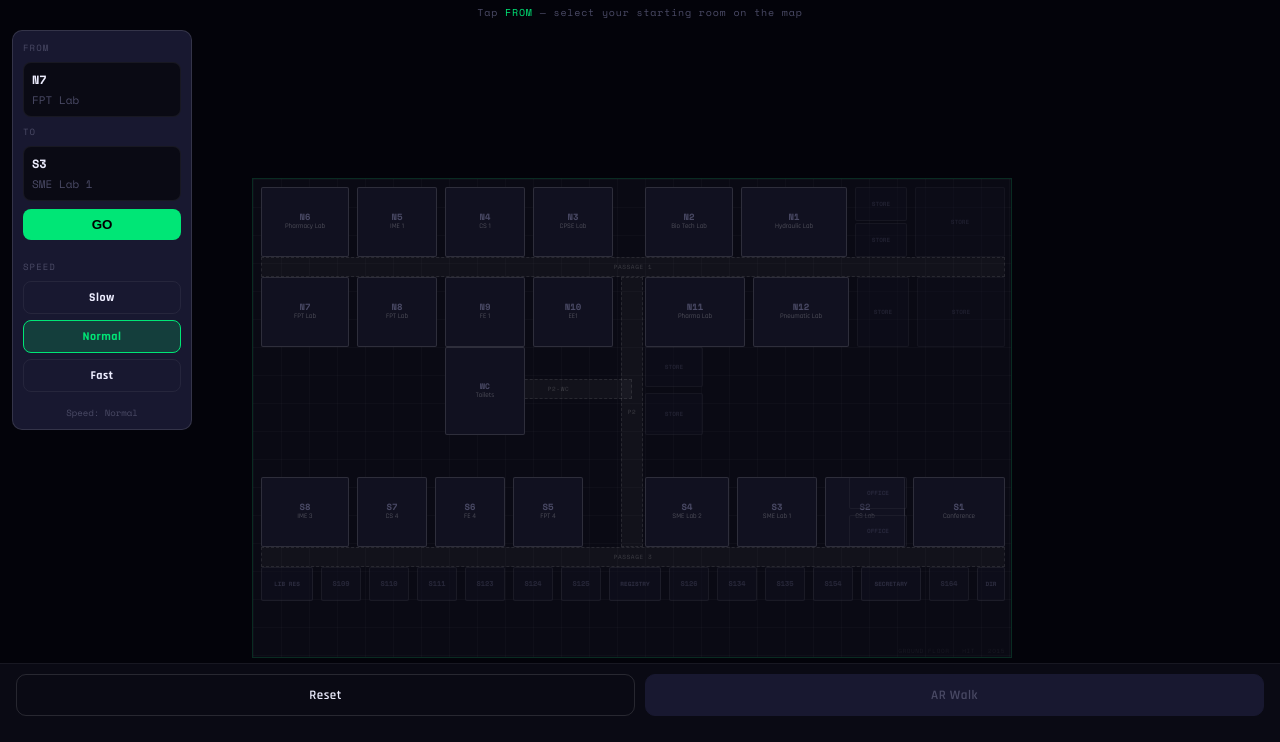
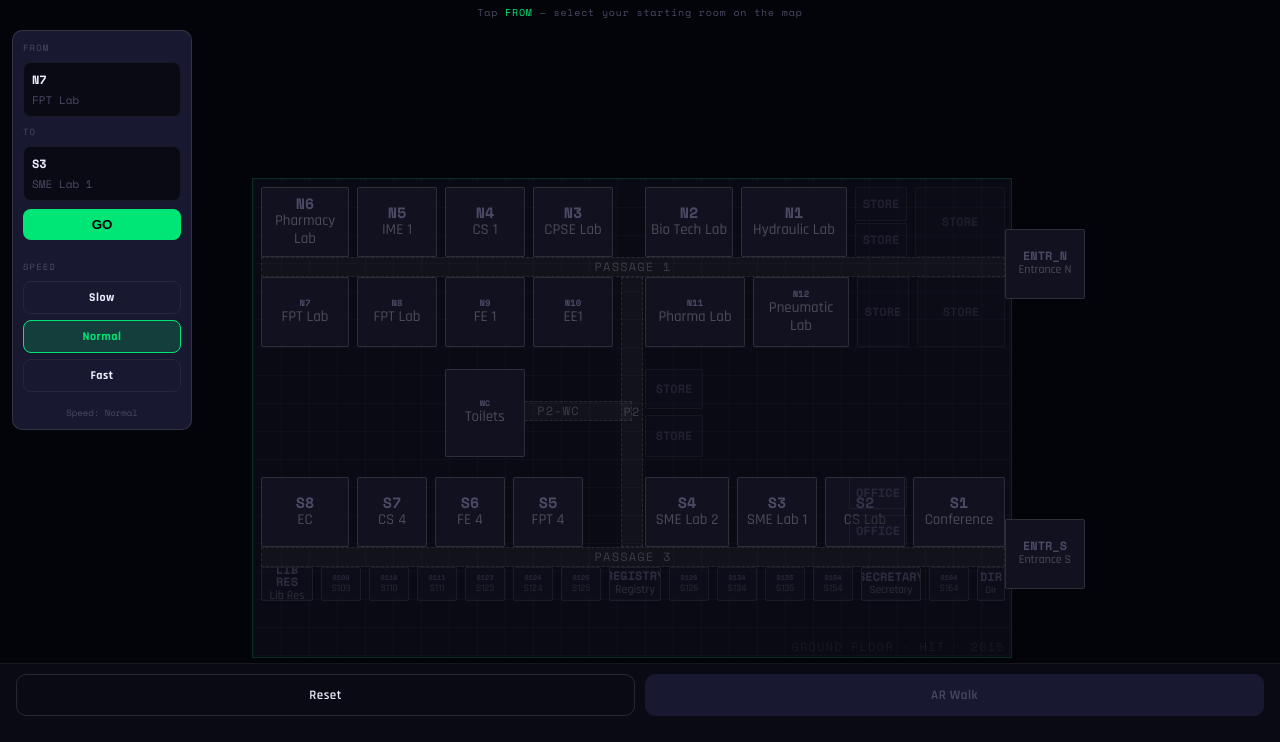
Before and after one commit to becomingaman2000-ship-it/hitarnav, a Django app: page /analyze-rooms/ in a window 1280 px wide. Shown: the part 58-800 px from the top of the page. Run offline with Django 5.2, Linux system fonts and the light colour scheme.

Commit message:
tashinga commit 1856 2-5-2026

```diff
--- a/navigator/templates/navigator/ar-indoor-navigator.html
+++ b/navigator/templates/navigator/ar-indoor-navigator.html
@@ -141,7 +141,7 @@ html,body{width:100%;height:100%;background:var(--bg);color:var(--text);font-fam
   background:rgba(255,255,255,.03);
   border:1px dashed rgba(255,255,255,.09);
   display:flex;align-items:center;justify-content:center;
-  font-family:var(--mono);font-size:6px;letter-spacing:.1em;
+  font-family:var(--mono);font-size:12px;letter-spacing:.1em;
   color:rgba(255,255,255,.18);text-transform:uppercase;
 }
 
@@ -486,65 +486,69 @@ html,body{width:100%;height:100%;background:var(--bg);color:var(--text);font-fam
       <!-- PASSAGES -->
       <div class="fp-passage" style="top:78px;left:8px;width:744px;height:20px">PASSAGE 1</div>
       <div class="fp-passage" style="top:98px;left:368px;width:22px;height:270px">P2</div>
-      <div class="fp-passage" style="top:200px;left:232px;width:147px;height:20px">P2-WC</div>
+      <div class="fp-passage" style="top:222px;left:232px;width:147px;height:20px">P2-WC</div>
       <div class="fp-passage" style="top:368px;left:8px;width:744px;height:20px">PASSAGE 3</div>
 
+      <!-- ENTRANCES -->
+      <div class="fp-room" style="top:50px;left:752px;width:80px;height:70px" data-id="ENTRANCE_N" data-name="Entrance N"><div class="rm-id" style="font-size: 12px;">ENTR_N</div><div class="rm-name" style="font-size: 12px;">Entrance N</div></div>
+      <div class="fp-room" style="top:340px;left:752px;width:80px;height:70px" data-id="ENTRANCE_S" data-name="Entrance S"><div class="rm-id" style="font-size: 12px;">ENTR_S</div><div class="rm-name" style="font-size: 12px;">Entrance S</div></div>
+
       <!-- TOP ROW N1-N6 -->
-      <div class="fp-room" style="top:8px;left:8px;width:88px;height:70px" data-id="N6" data-name="Pharmacy Lab"><div class="rm-id">N6</div><div class="rm-name">Pharmacy Lab</div></div>
-      <div class="fp-room" style="top:8px;left:104px;width:80px;height:70px" data-id="N5" data-name="IME 1"><div class="rm-id">N5</div><div class="rm-name">IME 1</div></div>
-      <div class="fp-room" style="top:8px;left:192px;width:80px;height:70px" data-id="N4" data-name="CS 1"><div class="rm-id">N4</div><div class="rm-name">CS 1</div></div>
-      <div class="fp-room" style="top:8px;left:280px;width:80px;height:70px" data-id="N3" data-name="CPSE Lab"><div class="rm-id">N3</div><div class="rm-name">CPSE Lab</div></div>
-      <div class="fp-room" style="top:8px;left:392px;width:88px;height:70px" data-id="N2" data-name="Bio Tech Lab"><div class="rm-id">N2</div><div class="rm-name">Bio Tech Lab</div></div>
-      <div class="fp-room" style="top:8px;left:488px;width:106px;height:70px" data-id="N1" data-name="Hydraulic Lab"><div class="rm-id">N1</div><div class="rm-name">Hydraulic Lab</div></div>
-      <div class="fp-room" style="top:8px;left:602px;width:52px;height:34px;cursor:default;opacity:.35"><div class="rm-id" style="font-size:6px">STORE</div></div>
-      <div class="fp-room" style="top:44px;left:602px;width:52px;height:34px;cursor:default;opacity:.35"><div class="rm-id" style="font-size:6px">STORE</div></div>
-      <div class="fp-room" style="top:8px;left:662px;width:90px;height:70px;cursor:default;opacity:.3"><div class="rm-id" style="font-size:6px">STORE</div></div>
+      <div class="fp-room" style="top:8px;left:8px;width:88px;height:70px" data-id="N6" data-name="Pharmacy Lab"><div class="rm-id" style="font-size: 15px;">N6</div><div class="rm-name" style="font-size: 15px;">Pharmacy Lab</div></div>
+      <div class="fp-room" style="top:8px;left:104px;width:80px;height:70px" data-id="N5" data-name="IME 1"><div class="rm-id" style="font-size: 15px;">N5</div><div class="rm-name" style="font-size: 15px;">IME 1</div></div>
+      <div class="fp-room" style="top:8px;left:192px;width:80px;height:70px" data-id="N4" data-name="CS 1"><div class="rm-id" style="font-size: 15px;">N4</div><div class="rm-name" style="font-size: 15px;">CS 1</div></div>
+      <div class="fp-room" style="top:8px;left:280px;width:80px;height:70px" data-id="N3" data-name="CPSE Lab"><div class="rm-id" style="font-size: 15px;">N3</div><div class="rm-name" style="font-size: 15px;">CPSE Lab</div></div>
+      <div class="fp-room" style="top:8px;left:392px;width:88px;height:70px" data-id="N2" data-name="Bio Tech Lab"><div class="rm-id" style="font-size: 15px;">N2</div><div class="rm-name" style="font-size: 15px;">Bio Tech Lab</div></div>
+      <div class="fp-room" style="top:8px;left:488px;width:106px;height:70px" data-id="N1" data-name="Hydraulic Lab"><div class="rm-id" style="font-size: 15px;">N1</div><div class="rm-name" style="font-size: 15px;">Hydraulic Lab</div></div>
+      <div class="fp-room" style="top:8px;left:602px;width:52px;height:34px;cursor:default;opacity:.35"><div class="rm-id" style="font-size:12px">STORE</div></div>
+      <div class="fp-room" style="top:44px;left:602px;width:52px;height:34px;cursor:default;opacity:.35"><div class="rm-id" style="font-size:12px">STORE</div></div>
+      <div class="fp-room" style="top:8px;left:662px;width:90px;height:70px;cursor:default;opacity:.3"><div class="rm-id" style="font-size:12px">STORE</div></div>
 
       <!-- SECOND ROW N7-N12 -->
-      <div class="fp-room" style="top:98px;left:8px;width:88px;height:70px" data-id="N7" data-name="FPT Lab"><div class="rm-id">N7</div><div class="rm-name">FPT Lab</div></div>
-      <div class="fp-room" style="top:98px;left:104px;width:80px;height:70px" data-id="N8" data-name="FPT Lab"><div class="rm-id">N8</div><div class="rm-name">FPT Lab</div></div>
-      <div class="fp-room" style="top:98px;left:192px;width:80px;height:70px" data-id="N9" data-name="FE 1"><div class="rm-id">N9</div><div class="rm-name">FE 1</div></div>
-      <div class="fp-room" style="top:98px;left:280px;width:80px;height:70px" data-id="N10" data-name="EE1"><div class="rm-id">N10</div><div class="rm-name">EE1</div></div>
-      <div class="fp-room" style="top:98px;left:392px;width:100px;height:70px" data-id="N11" data-name="Pharmaceutical Lab"><div class="rm-id">N11</div><div class="rm-name">Pharma Lab</div></div>
-      <div class="fp-room" style="top:98px;left:500px;width:96px;height:70px" data-id="N12" data-name="Pneumatic Lab"><div class="rm-id">N12</div><div class="rm-name">Pneumatic Lab</div></div>
-      <div class="fp-room" style="top:98px;left:604px;width:52px;height:70px;cursor:default;opacity:.35"><div class="rm-id" style="font-size:6px">STORE</div></div>
-      <div class="fp-room" style="top:98px;left:664px;width:88px;height:70px;cursor:default;opacity:.3"><div class="rm-id" style="font-size:6px">STORE</div></div>
+      <div class="fp-room" style="top:98px;left:8px;width:88px;height:70px" data-id="N7" data-name="FPT Lab"><div class="rm-id">N7</div><div class="rm-name" style="font-size: 15px;">FPT Lab</div></div>
+      <div class="fp-room" style="top:98px;left:104px;width:80px;height:70px" data-id="N8" data-name="FPT Lab"><div class="rm-id">N8</div><div class="rm-name" style="font-size: 15px;">FPT Lab</div></div>
+      <div class="fp-room" style="top:98px;left:192px;width:80px;height:70px" data-id="N9" data-name="FE 1"><div class="rm-id">N9</div><div class="rm-name" style="font-size: 15px;">FE 1</div></div>
+      <div class="fp-room" style="top:98px;left:280px;width:80px;height:70px" data-id="N10" data-name="EE1"><div class="rm-id">N10</div><div class="rm-name" style="font-size: 15px;">EE1</div></div>
+      <div class="fp-room" style="top:98px;left:392px;width:100px;height:70px" data-id="N11" data-name="Pharmaceutical Lab"><div class="rm-id">N11</div><div class="rm-name" style="font-size: 15px;">Pharma Lab</div></div>
+      <div class="fp-room" style="top:98px;left:500px;width:96px;height:70px" data-id="N12" data-name="Pneumatic Lab"><div class="rm-id">N12</div><div class="rm-name" style="font-size: 15px;">Pneumatic Lab</div></div>
+      <div class="fp-room" style="top:98px;left:604px;width:52px;height:70px;cursor:default;opacity:.35"><div class="rm-id" style="font-size:12px">STORE</div></div>
+      <div class="fp-room" style="top:98px;left:664px;width:88px;height:70px;cursor:default;opacity:.3"><div class="rm-id" style="font-size:12px">STORE</div></div>
 
       <!-- TOILETS centre -->
-      <div class="fp-room" style="top:168px;left:192px;width:80px;height:88px" data-id="TOILETS" data-name="Toilets"><div class="rm-id" style="font-size:8px">WC</div><div class="rm-name">Toilets</div></div>
-      <div class="fp-room" style="top:168px;left:392px;width:58px;height:40px;cursor:default;opacity:.35"><div class="rm-id" style="font-size:6px">STORE</div></div>
-      <div class="fp-room" style="top:214px;left:392px;width:58px;height:42px;cursor:default;opacity:.35"><div class="rm-id" style="font-size:6px">STORE</div></div>
+      <div class="fp-room" style="top:190px;left:192px;width:80px;height:88px" data-id="TOILETS" data-name="Toilets"><div class="rm-id" style="font-size:8px">WC</div><div class="rm-name" style="font-size: 15px;">Toilets</div></div>
+      <div class="fp-room" style="top:190px;left:392px;width:58px;height:40px;cursor:default;opacity:.35"><div class="rm-id" style="font-size:12px">STORE</div></div>
+      <div class="fp-room" style="top:236px;left:392px;width:58px;height:42px;cursor:default;opacity:.35"><div class="rm-id" style="font-size:12px">STORE</div></div>
 
       <!-- S BLOCK -->
-      <div class="fp-room" style="top:298px;left:8px;width:88px;height:70px" data-id="S8" data-name="IME 3"><div class="rm-id">S8</div><div class="rm-name">IME 3</div></div>
-      <div class="fp-room" style="top:298px;left:104px;width:70px;height:70px" data-id="S7" data-name="CS 4"><div class="rm-id">S7</div><div class="rm-name">CS 4</div></div>
-      <div class="fp-room" style="top:298px;left:182px;width:70px;height:70px" data-id="S6" data-name="FE 4"><div class="rm-id">S6</div><div class="rm-name">FE 4</div></div>
-      <div class="fp-room" style="top:298px;left:260px;width:70px;height:70px" data-id="S5" data-name="FPT 4"><div class="rm-id">S5</div><div class="rm-name">FPT 4</div></div>
-      <div class="fp-room" style="top:298px;left:392px;width:84px;height:70px" data-id="S4" data-name="SME Lab 2"><div class="rm-id">S4</div><div class="rm-name">SME Lab 2</div></div>
-      <div class="fp-room" style="top:298px;left:484px;width:80px;height:70px" data-id="S3" data-name="SME Lab 1"><div class="rm-id">S3</div><div class="rm-name">SME Lab 1</div></div>
-      <div class="fp-room" style="top:298px;left:572px;width:80px;height:70px" data-id="S2" data-name="Computer Lab"><div class="rm-id">S2</div><div class="rm-name">CS Lab</div></div>
-      <div class="fp-room" style="top:298px;left:660px;width:92px;height:70px" data-id="S1" data-name="Conference Room"><div class="rm-id">S1</div><div class="rm-name">Conference</div></div>
-      <div class="fp-room" style="top:298px;left:596px;width:58px;height:32px;cursor:default;opacity:.4"><div class="rm-id" style="font-size:6px">OFFICE</div></div>
-      <div class="fp-room" style="top:336px;left:596px;width:58px;height:32px;cursor:default;opacity:.4"><div class="rm-id" style="font-size:6px">OFFICE</div></div>
+      <div class="fp-room" style="top:298px;left:8px;width:88px;height:70px;" data-id="S8" data-name="IME 3"><div class="rm-id"  style="font-size: 15px;">S8</div><div class="rm-name" style="font-size: 15px;">EC </div></div>
+      <div class="fp-room" style="top:298px;left:104px;width:70px;height:70px" data-id="S7" data-name="CS 4"><div class="rm-id" style="font-size: 15px;">S7</div><div class="rm-name" style="font-size: 15px;">CS 4</div></div>
+      <div class="fp-room" style="top:298px;left:182px;width:70px;height:70px" data-id="S6" data-name="FE 4"><div class="rm-id" style="font-size: 15px;">S6</div><div class="rm-name"  style="font-size: 15px;">FE 4</div></div>
+      <div class="fp-room" style="top:298px;left:260px;width:70px;height:70px" data-id="S5" data-name="FPT 4"><div class="rm-id" style="font-size: 15px;">S5</div><div class="rm-name" style="font-size: 15px;">FPT 4</div></div>
+      <div class="fp-room" style="top:298px;left:392px;width:84px;height:70px" data-id="S4" data-name="SME Lab 2"><div class="rm-id" style="font-size: 15px;">S4</div><div class="rm-name"style="font-size: 15px;">SME Lab 2</div></div>
+      <div class="fp-room" style="top:298px;left:484px;width:80px;height:70px" data-id="S3" data-name="SME Lab 1"><div class="rm-id" style="font-size: 15px;">S3</div><div class="rm-name" style="font-size: 15px;">SME Lab 1</div></div>
+      <div class="fp-room" style="top:298px;left:572px;width:80px;height:70px" data-id="S2" data-name="Computer Lab"><div class="rm-id" style="font-size: 15px;">S2</div><div class="rm-name" style="font-size: 15px;">CS Lab</div></div>
+      <div class="fp-room" style="top:298px;left:660px;width:92px;height:70px" data-id="S1" data-name="Conference Room"><div class="rm-id" style="font-size: 15px;">S1</div><div class="rm-name" style="font-size: 15px;">Conference</div></div>
+      <div class="fp-room" style="top:298px;left:596px;width:58px;height:32px;cursor:default;opacity:.4"><div class="rm-id" style="font-size:12px">OFFICE</div></div>
+      <div class="fp-room" style="top:336px;left:596px;width:58px;height:32px;cursor:default;opacity:.4"><div class="rm-id" style="font-size:12px">OFFICE</div></div>
 
       <!-- OFFICES STRIP -->
-      <div class="fp-room" style="top:388px;left:8px;width:52px;height:34px;opacity:.55" data-id="LIB_RES" data-name="Library Reserve"><div class="rm-id" style="font-size:6px">LIB RES</div></div>
-      <div class="fp-room" style="top:388px;left:68px;width:40px;height:34px;opacity:.45" data-id="S109" data-name="S109"><div class="rm-id" style="font-size:7px">S109</div></div>
-      <div class="fp-room" style="top:388px;left:116px;width:40px;height:34px;opacity:.45" data-id="S110" data-name="S110"><div class="rm-id" style="font-size:7px">S110</div></div>
-      <div class="fp-room" style="top:388px;left:164px;width:40px;height:34px;opacity:.45" data-id="S111" data-name="S111"><div class="rm-id" style="font-size:7px">S111</div></div>
-      <div class="fp-room" style="top:388px;left:212px;width:40px;height:34px;opacity:.45" data-id="S123" data-name="S123"><div class="rm-id" style="font-size:7px">S123</div></div>
-      <div class="fp-room" style="top:388px;left:260px;width:40px;height:34px;opacity:.45" data-id="S124" data-name="S124"><div class="rm-id" style="font-size:7px">S124</div></div>
-      <div class="fp-room" style="top:388px;left:308px;width:40px;height:34px;opacity:.45" data-id="S125" data-name="S125"><div class="rm-id" style="font-size:7px">S125</div></div>
-      <div class="fp-room" style="top:388px;left:356px;width:52px;height:34px;opacity:.55" data-id="REGISTRY" data-name="Registry"><div class="rm-id" style="font-size:6px">REGISTRY</div></div>
-      <div class="fp-room" style="top:388px;left:416px;width:40px;height:34px;opacity:.45" data-id="S126" data-name="S126"><div class="rm-id" style="font-size:7px">S126</div></div>
-      <div class="fp-room" style="top:388px;left:464px;width:40px;height:34px;opacity:.45" data-id="S134" data-name="S134"><div class="rm-id" style="font-size:7px">S134</div></div>
-      <div class="fp-room" style="top:388px;left:512px;width:40px;height:34px;opacity:.45" data-id="S135" data-name="S135"><div class="rm-id" style="font-size:7px">S135</div></div>
-      <div class="fp-room" style="top:388px;left:560px;width:40px;height:34px;opacity:.45" data-id="S154" data-name="S154"><div class="rm-id" style="font-size:7px">S154</div></div>
-      <div class="fp-room" style="top:388px;left:608px;width:60px;height:34px;opacity:.55" data-id="SECRETARY" data-name="Secretary"><div class="rm-id" style="font-size:6px">SECRETARY</div></div>
-      <div class="fp-room" style="top:388px;left:676px;width:40px;height:34px;opacity:.45" data-id="S164" data-name="S164"><div class="rm-id" style="font-size:7px">S164</div></div>
-      <div class="fp-room" style="top:388px;left:724px;width:28px;height:34px;opacity:.55" data-id="DIR" data-name="Director"><div class="rm-id" style="font-size:6px">DIR</div></div>
-
-      <div style="position:absolute;bottom:2px;right:6px;font-family:var(--mono);font-size:6px;color:rgba(255,255,255,.06);letter-spacing:.1em;z-index:0;white-space:nowrap">GROUND FLOOR · HIT · 2015</div>
+      <div class="fp-room" style="top:388px;left:8px;width:52px;height:34px;opacity:.55" data-id="LIB_RES" data-name="Library Reserve"><div class="rm-id" style="font-size:12px">LIB RES</div><div class="rm-name" style="font-size: 12px;">Lib Res</div></div>
+      <div class="fp-room" style="top:388px;left:68px;width:40px;height:34px;opacity:.45" data-id="S109" data-name="S109"><div class="rm-id" style="font-size:7px">S109</div><div class="rm-name" style="font-size: 10px;">S109</div></div>
+      <div class="fp-room" style="top:388px;left:116px;width:40px;height:34px;opacity:.45" data-id="S110" data-name="S110"><div class="rm-id" style="font-size:7px">S110</div><div class="rm-name" style="font-size: 10px;">S110</div></div>
+      <div class="fp-room" style="top:388px;left:164px;width:40px;height:34px;opacity:.45" data-id="S111" data-name="S111"><div class="rm-id" style="font-size:7px">S111</div><div class="rm-name" style="font-size: 10px;">S111</div></div>
+      <div class="fp-room" style="top:388px;left:212px;width:40px;height:34px;opacity:.45" data-id="S123" data-name="S123"><div class="rm-id" style="font-size:7px">S123</div><div class="rm-name" style="font-size: 10px;">S123</div></div>
+      <div class="fp-room" style="top:388px;left:260px;width:40px;height:34px;opacity:.45" data-id="S124" data-name="S124"><div class="rm-id" style="font-size:7px">S124</div><div class="rm-name" style="font-size: 10px;">S124</div></div>
+      <div class="fp-room" style="top:388px;left:308px;width:40px;height:34px;opacity:.45" data-id="S125" data-name="S125"><div class="rm-id" style="font-size:7px">S125</div><div class="rm-name" style="font-size: 10px;">S125</div></div>
+      <div class="fp-room" style="top:388px;left:356px;width:52px;height:34px;opacity:.55" data-id="REGISTRY" data-name="Registry"><div class="rm-id" style="font-size:12px">REGISTRY</div><div class="rm-name" style="font-size: 12px;">Registry</div></div>
+      <div class="fp-room" style="top:388px;left:416px;width:40px;height:34px;opacity:.45" data-id="S126" data-name="S126"><div class="rm-id" style="font-size:7px">S126</div><div class="rm-name" style="font-size: 10px;">S126</div></div>
+      <div class="fp-room" style="top:388px;left:464px;width:40px;height:34px;opacity:.45" data-id="S134" data-name="S134"><div class="rm-id" style="font-size:7px">S134</div><div class="rm-name" style="font-size: 10px;">S134</div></div>
+      <div class="fp-room" style="top:388px;left:512px;width:40px;height:34px;opacity:.45" data-id="S135" data-name="S135"><div class="rm-id" style="font-size:7px">S135</div><div class="rm-name" style="font-size: 10px;">S135</div></div>
+      <div class="fp-room" style="top:388px;left:560px;width:40px;height:34px;opacity:.45" data-id="S154" data-name="S154"><div class="rm-id" style="font-size:7px">S154</div><div class="rm-name" style="font-size: 10px;">S154</div></div>
+      <div class="fp-room" style="top:388px;left:608px;width:60px;height:34px;opacity:.55" data-id="SECRETARY" data-name="Secretary"><div class="rm-id" style="font-size:12px">SECRETARY</div><div class="rm-name" style="font-size: 11px;">Secretary</div></div>
+      <div class="fp-room" style="top:388px;left:676px;width:40px;height:34px;opacity:.45" data-id="S164" data-name="S164"><div class="rm-id" style="font-size:7px">S164</div><div class="rm-name" style="font-size: 10px;">S164</div></div>
+      <div class="fp-room" style="top:388px;left:724px;width:28px;height:34px;opacity:.55" data-id="DIR" data-name="Director"><div class="rm-id" style="font-size:12px">DIR</div><div class="rm-name" style="font-size: 10px;">Dir</div></div>
+
+      <div style="position:absolute;bottom:2px;right:6px;font-family:var(--mono);font-size:12px;color:rgba(255,255,255,.06);letter-spacing:.1em;z-index:0;white-space:nowrap">GROUND FLOOR · HIT · 2015</div>
     </div>
   </div>
 
@@ -641,11 +645,13 @@ html,body{width:100%;height:100%;background:var(--bg);color:var(--text);font-fam
 // ROOM DEFINITIONS — center points for pathfinding
 // ══════════════════════════════════════════════════
 const ROOMS = {
+  ENTRANCE_N:{cx:792,cy:65},
+  ENTRANCE_S:{cx:792,cy:355},
   N6: {cx:52,  cy:43},  N5:{cx:144,cy:43},  N4:{cx:232,cy:43},
   N3: {cx:320, cy:43},  N2:{cx:436,cy:43},  N1:{cx:541,cy:43},
   N7: {cx:52,  cy:133}, N8:{cx:144,cy:133}, N9:{cx:232,cy:133},
   N10:{cx:320, cy:133}, N11:{cx:442,cy:133},N12:{cx:548,cy:133},
-  TOILETS:{cx:232,cy:212},
+  TOILETS:{cx:232,cy:244},
   S8: {cx:52,  cy:333}, S7:{cx:139,cy:333}, S6:{cx:217,cy:333},
   S5: {cx:295, cy:333}, S4:{cx:434,cy:333}, S3:{cx:524,cy:333},
   S2: {cx:612, cy:333}, S1:{cx:706,cy:333},
@@ -678,6 +684,8 @@ function buildPath(fromId, toId) {
   const isS = id => id.startsWith('S') && !id.startsWith('ST');
   const isOff = id => id === 'OFFICES';
   const isWC  = id => id === 'TOILETS';
+  const isEntrN = id => id === 'ENTRANCE_N';
+  const isEntrS = id => id === 'ENTRANCE_S';
 
   const rx = id => R[id].cx;
   const ry = id => R[id].cy;
@@ -695,16 +703,31 @@ function buildPath(fromId, toId) {
 
   // Helper function to determine if we need to cross passages
   const needsPassageCrossing = (startId, endId) => {
-    const startInN = isN(startId);
-    const startInS = isS(startId) || isOff(startId);
-    const endInN = isN(endId);
-    const endInS = isS(endId) || isOff(endId);
+    const startInN = isN(startId) || isEntrN(startId);
+    const startInS = isS(startId) || isOff(startId) || isEntrS(startId);
+    const endInN = isN(endId) || isEntrN(endId);
+    const endInS = isS(endId) || isOff(endId) || isEntrS(endId);
 
     return (startInN && endInS) || (startInS && endInN);
   };
 
+  // Check if both rooms are in S-block (need to route through passage)
+  const isBothSBlock = (startId, endId) => {
+    const startInS = isS(startId) || isOff(startId) || isEntrS(startId);
+    const endInS = isS(endId) || isOff(endId) || isEntrS(endId);
+    return startInS && endInS && !isWC(startId) && !isWC(endId);
+  };
+
   // Start: move to appropriate passage
-  if(inTopN(fromId)){
+  if(isEntrN(fromId)){
+    // From entrance N: move to top passage
+    pt(rx(fromId), 88);
+    pt(744, 88);
+  } else if(isEntrS(fromId)){
+    // From entrance S: move to bottom passage
+    pt(rx(fromId), 378);
+    pt(744, 378);
+  } else if(inTopN(fromId)){
     pt(rx(fromId), 78);
     pt(rx(fromId), 88);
   } else if(inBotN(fromId)){
@@ -746,6 +769,15 @@ function buildPath(fromId, toId) {
       pt(379, 378);
       // Go up vertical passage
       pt(379, 88);
+    }
+  }
+
+  // If both rooms are in S-block, force routing through bottom passage
+  if(isBothSBlock(fromId, toId)) {
+    const lastPt = pts[pts.length-1];
+    if(Math.abs(lastPt.y - 378) > 5) {
+      // Not at bottom passage yet, navigate to it
+      pt(lastPt.x, 378);
     }
   }
 
@@ -776,22 +808,35 @@ function buildPath(fromId, toId) {
     pt(rx(toId), 168);
     pt(rx(toId), ry(toId));
   } else if(isWC(toId)){
+    // TO TOILET: Always use passages only
     const lastPt = pts[pts.length-1];
-    // Check if we're at or near the vertical passage (P2)
-    if(Math.abs(lastPt.x - 379) < 10 && lastPt.y >= 98 && lastPt.y <= 368) {
-      // Coming from P2 vertical passage, use the new P2-WC passage
-      pt(379, 210); // Enter P2-WC passage
-      pt(232, 210); // Go to toilet area
-    } else if(lastPt.y > 88){
-      // Coming from bottom section, cross to top
-      pt(379, lastPt.y);
-      pt(379, 88);
-      pt(232, 88);
-    } else {
-      // Already at or near top passage
-      pt(232, 88);
+
+    // Step 1: Get to the horizontal top passage (y=88)
+    if(Math.abs(lastPt.y - 88) > 5) {
+      // If not at top passage, navigate to it
+      if(lastPt.y < 88) {
+        // Below top passage, go up to it
+        pt(lastPt.x, 88);
+      } else {
+        // Below top passage, go to vertical passage then up
+        pt(379, lastPt.y);
+        pt(379, 88);
+      }
     }
+
+    // Step 2: Move along top passage to vertical passage
+    pt(379, 88);
+
+    // Step 3: Go down vertical passage to P2-WC passage
+    pt(379, 210);
+
+    // Step 4: Use P2-WC passage to reach toilet
+    pt(232, 210);
+
+    // Step 5: Move through toilet room to entrance
     pt(232, 168);
+
+    // Step 6: Enter toilet room
     pt(232, ry(toId));
   } else if(inTopS(toId)){
     const lastPt = pts[pts.length-1];
@@ -823,6 +868,46 @@ function buildPath(fromId, toId) {
     pt(rx(toId), 378);
     pt(rx(toId), 388);
     pt(rx(toId), ry(toId));
+  } else if(isEntrN(toId)){
+    // TO ENTRANCE_N: Navigate through top passage to entrance
+    const lastPt = pts[pts.length-1];
+
+    // Get to top passage if not already there
+    if(Math.abs(lastPt.y - 88) > 5) {
+      if(lastPt.y < 88) {
+        pt(lastPt.x, 88);
+      } else {
+        pt(379, lastPt.y);
+        pt(379, 88);
+      }
+    }
+
+    // Move along top passage to entrance
+    pt(744, 88);
+
+    // Enter entrance area
+    pt(rx(toId), 88);
+    pt(rx(toId), ry(toId));
+  } else if(isEntrS(toId)){
+    // TO ENTRANCE_S: Navigate through bottom passage to entrance
+    const lastPt = pts[pts.length-1];
+
+    // Get to bottom passage if not already there
+    if(Math.abs(lastPt.y - 378) > 5) {
+      if(lastPt.y > 378) {
+        pt(lastPt.x, 378);
+      } else {
+        pt(379, lastPt.y);
+        pt(379, 378);
+      }
+    }
+
+    // Move along bottom passage to entrance
+    pt(744, 378);
+
+    // Enter entrance area
+    pt(rx(toId), 378);
+    pt(rx(toId), ry(toId));
   }
 
   const clean = pts.filter((p,i)=>{
@@ -965,7 +1050,7 @@ function toggleSidebar(){
 
 // ── ROOM CLICK ──
 const NAVIGABLE = new Set(['N1','N2','N3','N4','N5','N6','N7','N8','N9','N10','N11','N12','TOILETS','S1','S2','S3','S4','S5','S6','S7','S8','OFFICES',
-  'LIB_RES','S109','S110','S111','S123','S124','S125','REGISTRY','S126','S134','S135','S154','SECRETARY','S164','DIR']);
+  'LIB_RES','S109','S110','S111','S123','S124','S125','REGISTRY','S126','S134','S135','S154','SECRETARY','S164','DIR','ENTRANCE_N','ENTRANCE_S']);
 
 document.querySelectorAll('.fp-room[data-id]').forEach(el=>{
   const id = el.dataset.id;
@@ -1706,7 +1791,7 @@ function createDirectionArrows(overlay) {
       display: flex;
       align-items: center;
       justify-content: center;
-      font-size: 20px;
+      font-size: 15px;
       color: ${isActive ? 'var(--green)' : 'rgba(255,255,255,0.5)'};
       backdrop-filter: blur(8px);
       box-shadow: ${isActive ? '0 0 10px var(--green)' : 'none'};
```
